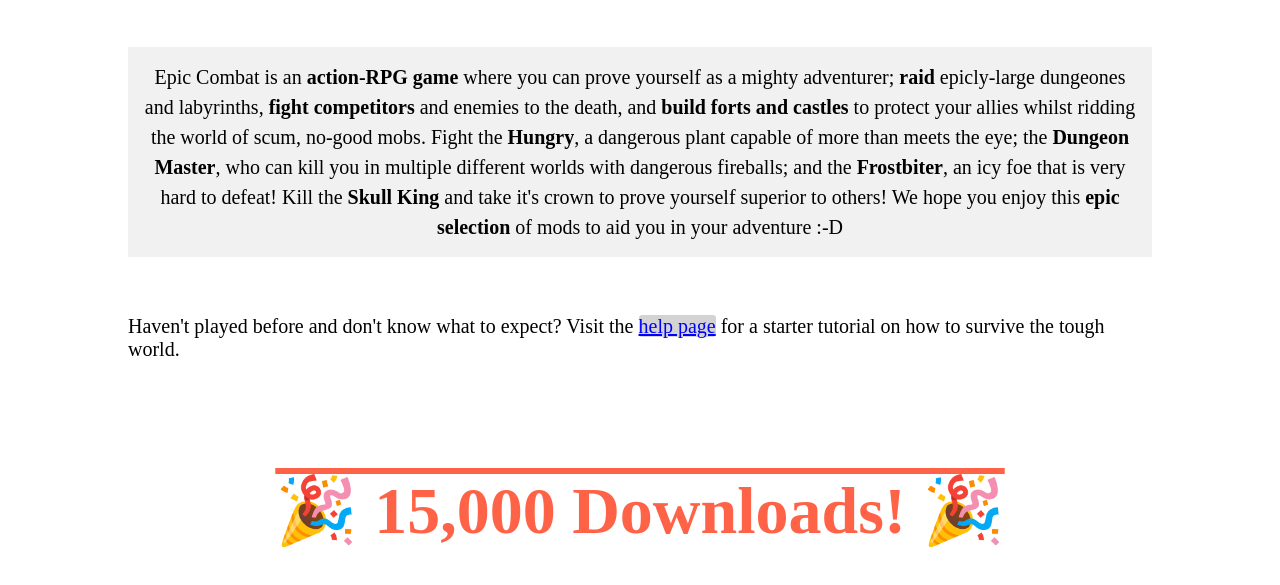
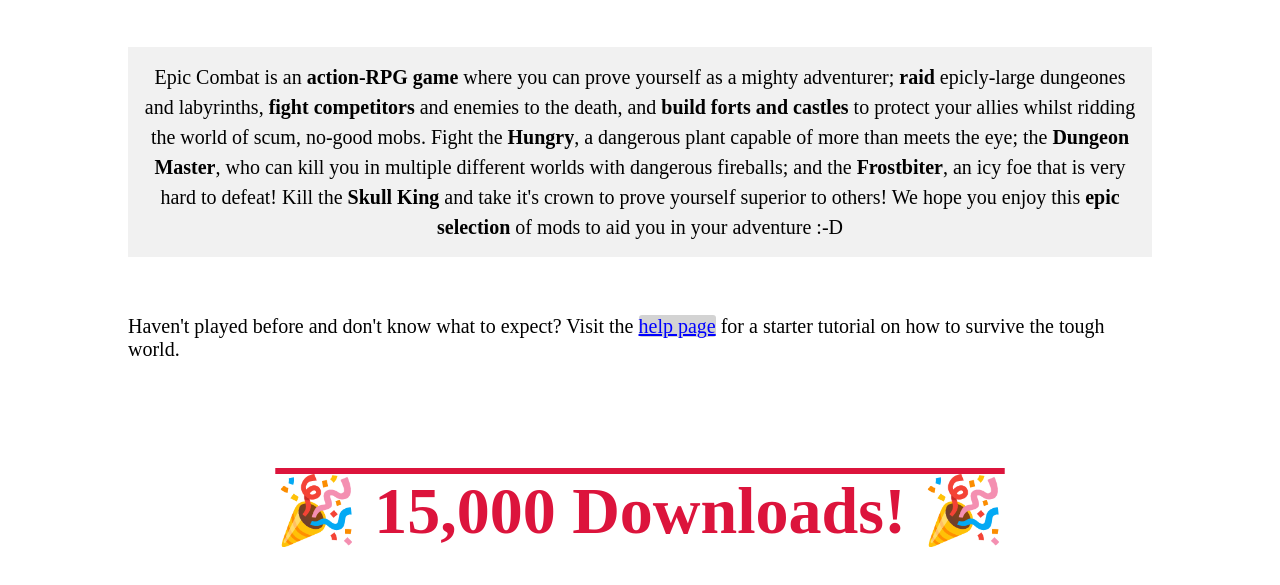
Before and after one commit to blockyplayer/blockyplayer.github.io, a plain HTML site: page index.html in a window 1280 px wide. Shown: the part 275-860 px from the top of the page. Drawn offline with Linux system fonts and the light colour scheme; a web font is replaced by a local one.

Commit message:
Update index.html

```diff
--- a/index.html
+++ b/index.html
@@ -1,6 +1,6 @@
 <!DOCTYPE html>
 
-<html>
+<html lang="en-gb">
     <head>
         <meta name="google-adsense-account" content="ca-pub-8177994783233114">
         <meta charset="UTF-8">
@@ -28,6 +28,6 @@
         <p>Haven't played before and don't know what to expect? Visit the <a href="help.html">help page</a> for a starter tutorial on how to survive the tough world.</p>
         <br>
         <br>
-        <h2 style="color: tomato; background-image: none; font-size: 66px;" >🎉 15,000 Downloads! 🎉</h2>
+        <h2 style="color: crimson; background-image: none; font-size: 66px;" >🎉 15,000 Downloads! 🎉</h2>
     </body>
 </html>
```
